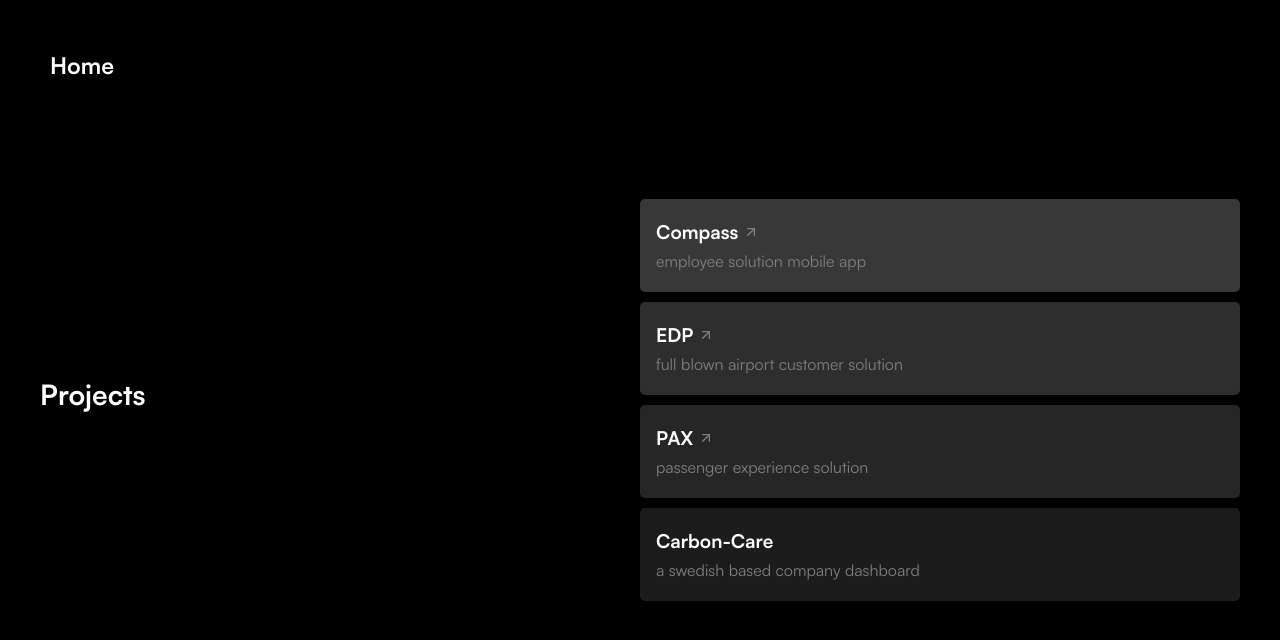
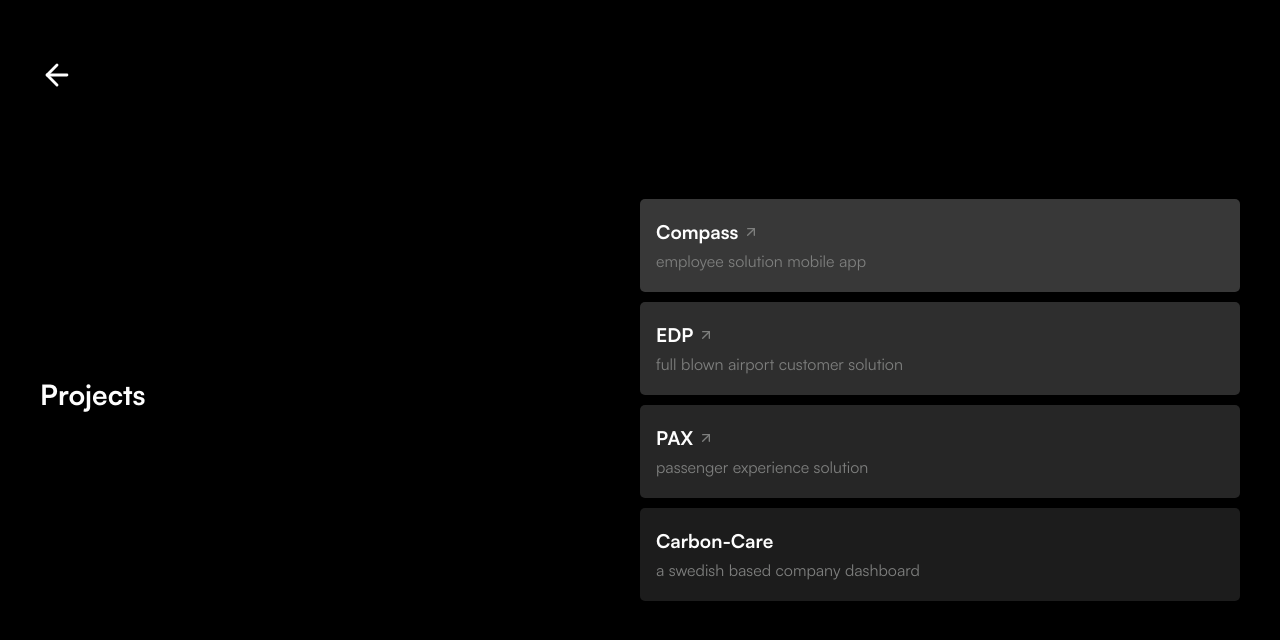
Before and after one commit to jeremiahjoyjoseph/my-web, a React (Create React App) app: page /projects in a window 1280 px wide. Shown: the top 640 px of the page. Built offline with nearby package versions, Linux system fonts and the light colour scheme.

Commit message:
fix: header

```diff
--- a/src/components/organisms/header/header.jsx
+++ b/src/components/organisms/header/header.jsx
@@ -8,33 +8,22 @@ const Header = (props) => {
   const navigate = useNavigate();
   const location = useLocation();
   const [canGoBack] = useState(location.key !== 'default' ? true : false);
-  console.log(location.key);
 
   const handleBack = () => {
+    if (canGoBack) {
       navigate(-1);
+    } else {
+      navigate('/');
+    }
   };
-  const handleHome = () => {
-    navigate('/');
-  };
+
   return (
     <Wrapper>
-      {canGoBack && (
-        <Fragment>
       <IconButton
         name='arrow_left'
         style={{ paddingLeft: 0 }}
         onClick={handleBack}
       />
-          <h3 class='bold'>/</h3>
-        </Fragment>
-      )}
-      <h2
-        class='bold'
-        style={{ marginLeft: 10, cursor: 'pointer' }}
-        onClick={handleHome}
-      >
-        Home
-      </h2>
     </Wrapper>
   );
 };
```
Lines whose indentation alone changed are shown as unchanged.
